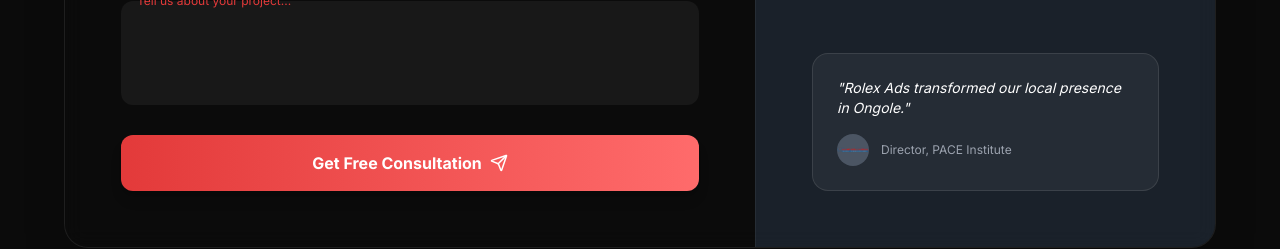
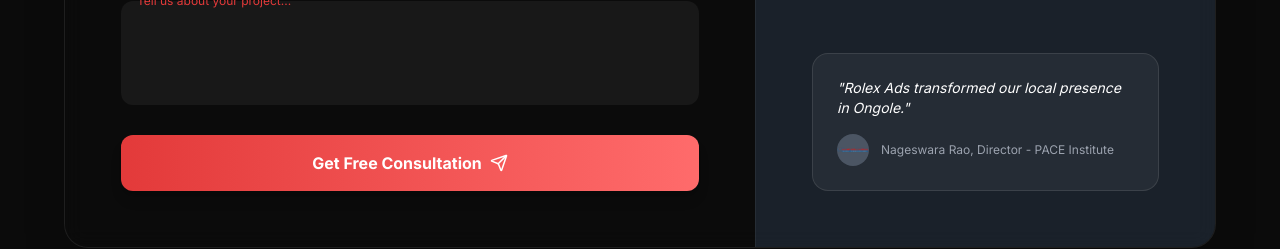
Before and after one commit to rolexads2000-prog/agency, a React (Vite) app: page / in a window 1280 px wide. Shown: the part 7218-7467 px from the top of the page. Built offline with nearby package versions, Linux system fonts and the light colour scheme; no server answers.

Commit message:
Update PACE director name to Nageswara Rao

```diff
--- a/components/Contact.tsx
+++ b/components/Contact.tsx
@@ -244,7 +244,7 @@
                         <div className="w-8 h-8 rounded-full bg-gray-600 overflow-hidden flex items-center justify-center">
                              <img src="/assets/pace.webp" alt="PACE Institute" className="w-full h-full object-contain" />
                         </div>
-                        <span className="text-xs text-gray-400">Director, PACE Institute</span>
+                        <span className="text-xs text-gray-400">Nageswara Rao, Director - PACE Institute</span>
                     </div>
                 </div>
              </div>
```
